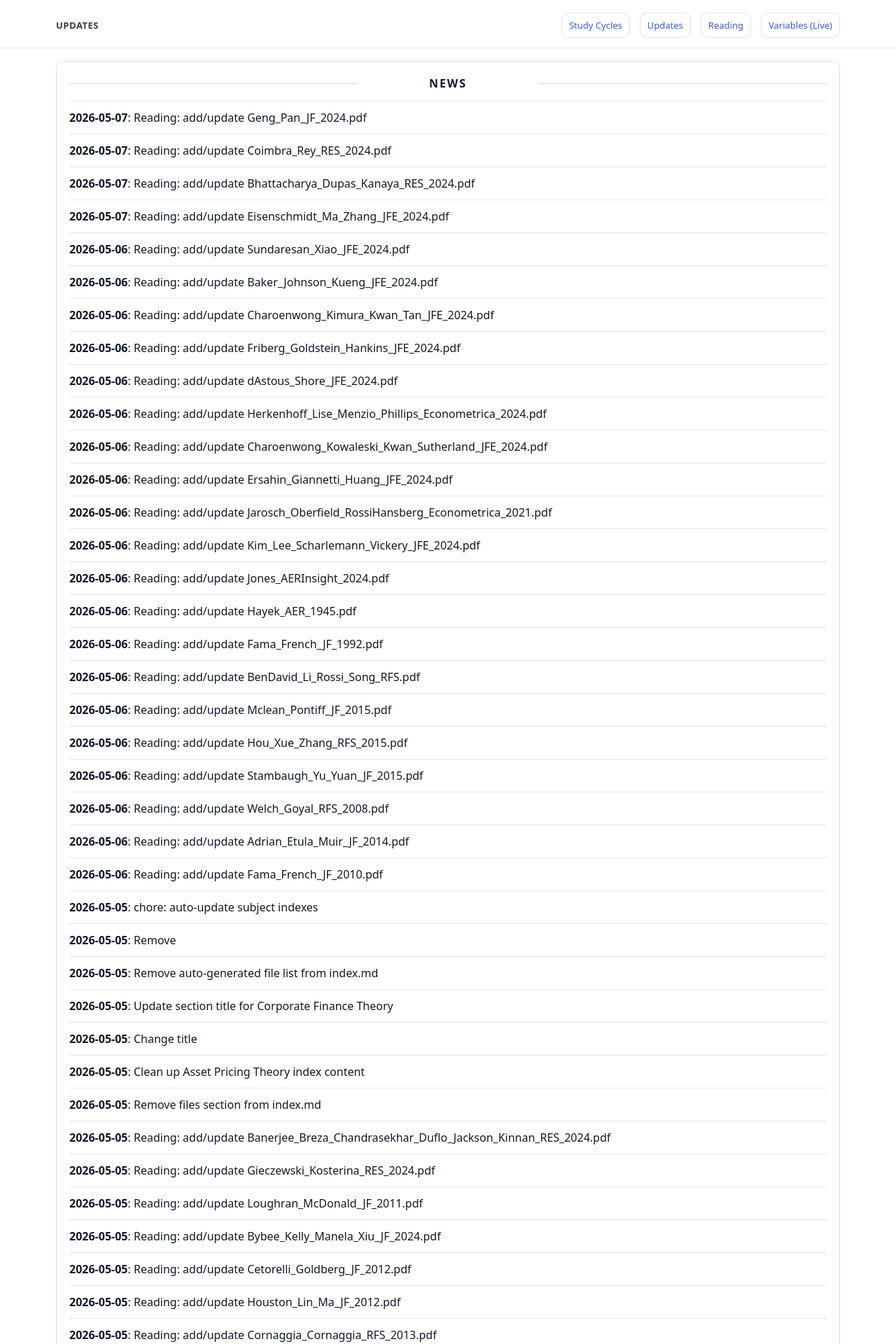
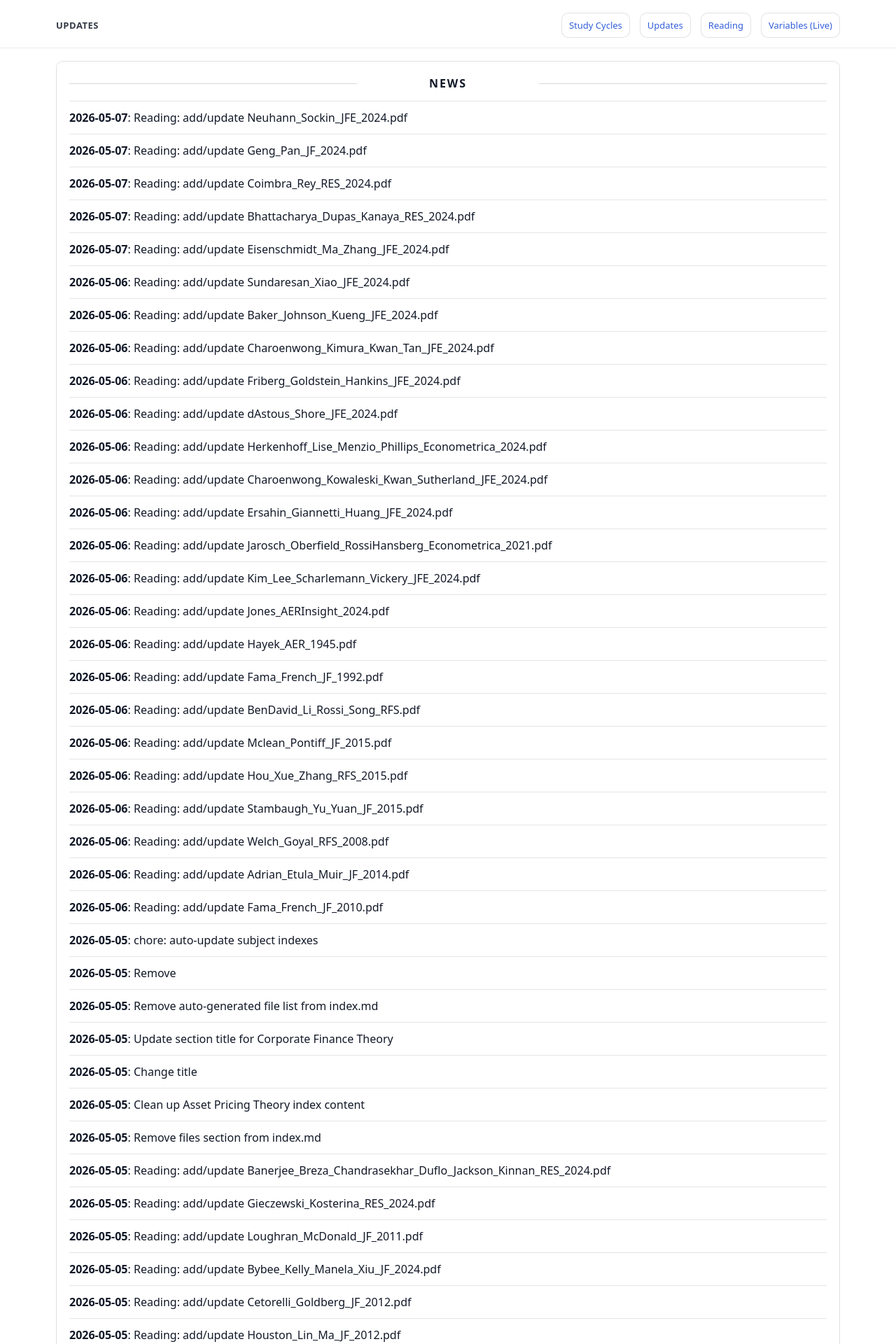
Before and after one commit to yaxinzn/study-archive, a Jekyll site: the page built from updates/index.md, in a window 1280 px wide. Shown: the top 1920 px of the page at 70% size. Built offline with Jekyll 4.4.1, drawn with Linux system fonts in a browser that asks for light colours; some of the changed text lies outside the part shown.

Commit message:
chore: update NEWS feed

```diff
--- a/_data/news.yml
+++ b/_data/news.yml
@@ -1,4 +1,7 @@
 # Auto-generated update history (sorted newest -> oldest). Do not edit manually.
+- ts: "1778147192"
+  date: "2026-05-07"
+  title: "Reading: add/update Neuhann_Sockin_JFE_2024.pdf"
 - ts: "1778146912"
   date: "2026-05-07"
   title: "Reading: add/update Geng_Pan_JF_2024.pdf"
```
